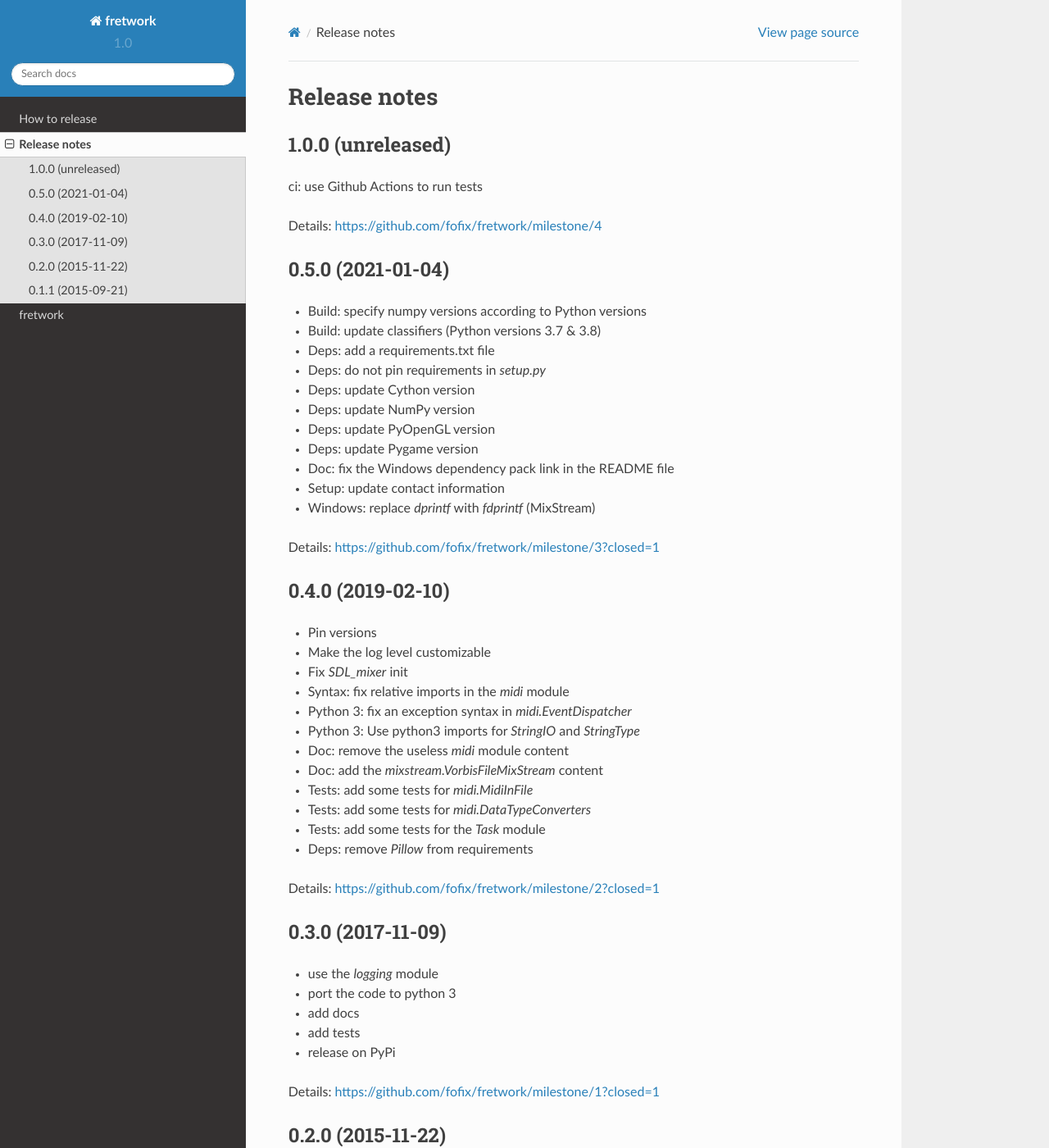
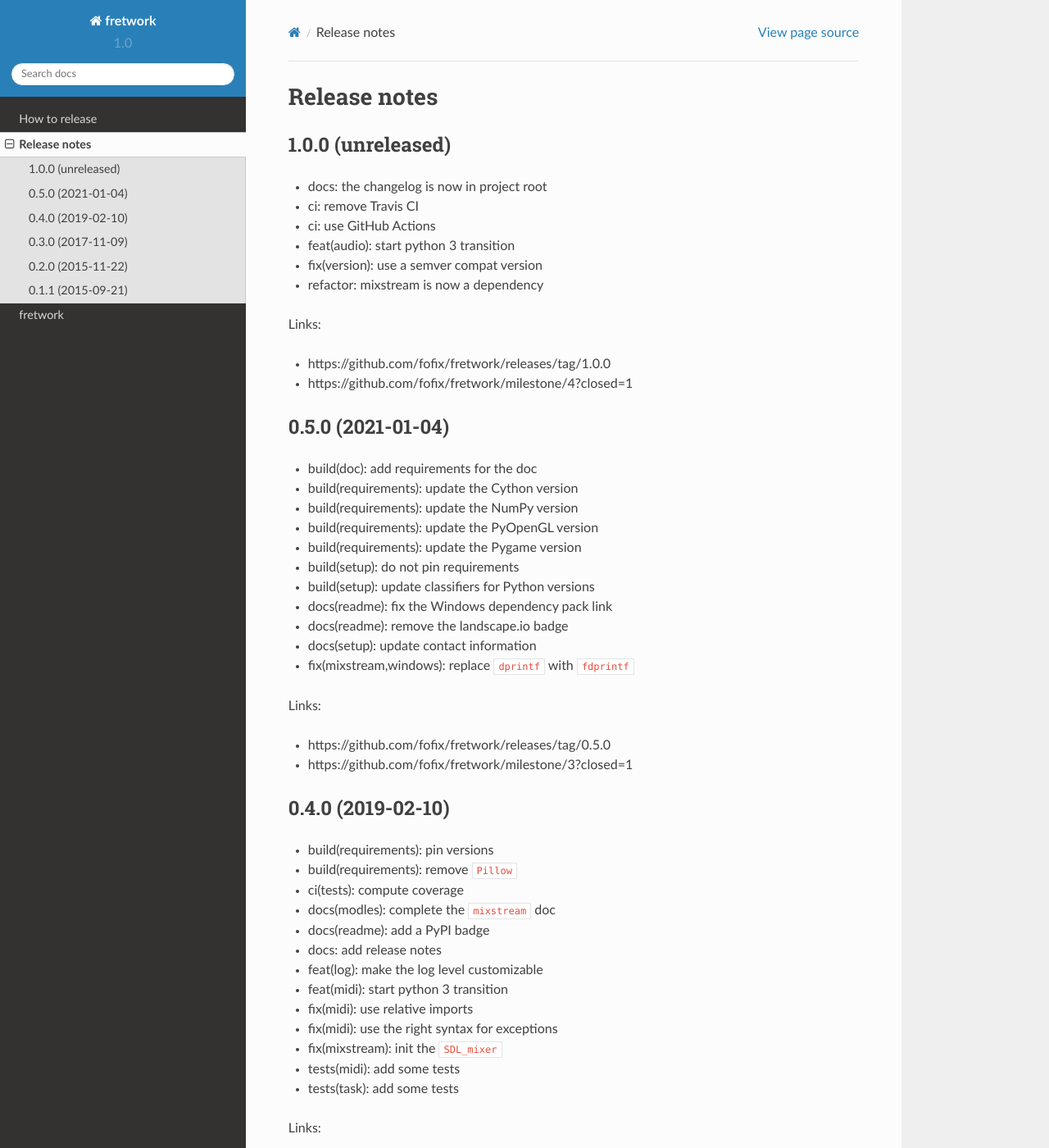
Before and after one commit to fofix/fretwork, a Sphinx documentation site: the page built from doc/source/releasenotes.rst, in a window 1280 px wide and 1400 px high. Shown: the whole window at 82% size. Built offline with Sphinx 7.4.7 and the Read the Docs theme 2.0.0, drawn with Linux system fonts in a browser that asks for light colours; some of the changed text lies outside the part shown.

Commit message:
docs(changelog): include the changelog in the root
Release notes should not be duplicated. Then, a Sphinx plugin is used to
import the changelog in the root in markdown format.

```diff
--- a/CHANGELOG.md
+++ b/CHANGELOG.md
@@ -2,10 +2,11 @@
 
 ## 1.0.0 (unreleased)
 
-- fix(version): use a semver compat version
+- docs: the changelog is now in project root
 - ci: remove Travis CI
 - ci: use GitHub Actions
 - feat(audio): start python 3 transition
+- fix(version): use a semver compat version
 - refactor: mixstream is now a dependency
 
 Links:
--- a/doc/requirements.txt
+++ b/doc/requirements.txt
@@ -1,2 +1,3 @@
 sphinx
 sphinx_rtd_theme
+myst-parser
--- a/doc/source/conf.py
+++ b/doc/source/conf.py
@@ -33,6 +33,7 @@
 extensions = [
     'sphinx.ext.autodoc',
     'sphinx.ext.doctest',
+    'myst_parser',
 ]
 
 # Add any paths that contain templates here, relative to this directory.
@@ -42,7 +43,11 @@
 # You can specify multiple suffix as a list of string:
 #
 # source_suffix = ['.rst', '.md']
-source_suffix = '.rst'
+# source_suffix = '.rst'
+source_suffix = {
+    '.rst': 'restructuredtext',
+    '.md': 'markdown',
+}
 
 # The master toctree document.
 master_doc = 'index'
--- a/doc/source/releasenotes.rst
+++ b/doc/source/releasenotes.rst
@@ -1,73 +1,2 @@
-Release notes
-=============
-
-1.0.0 (unreleased)
-------------------
-
-ci: use Github Actions to run tests
-
-Details: https://github.com/fofix/fretwork/milestone/4
-
-
-0.5.0 (2021-01-04)
-------------------
-
-- Build: specify numpy versions according to Python versions
-- Build: update classifiers (Python versions 3.7 & 3.8)
-- Deps: add a requirements.txt file
-- Deps: do not pin requirements in `setup.py`
-- Deps: update Cython version
-- Deps: update NumPy version
-- Deps: update PyOpenGL version
-- Deps: update Pygame version
-- Doc: fix the Windows dependency pack link in the README file
-- Setup: update contact information
-- Windows: replace `dprintf` with `fdprintf` (MixStream)
-
-Details: https://github.com/fofix/fretwork/milestone/3?closed=1
-
-
-0.4.0 (2019-02-10)
-------------------
-
-- Pin versions
-- Make the log level customizable
-- Fix `SDL_mixer` init
-- Syntax: fix relative imports in the `midi` module
-- Python 3: fix an exception syntax in `midi.EventDispatcher`
-- Python 3: Use python3 imports for `StringIO` and `StringType`
-- Doc: remove the useless `midi` module content
-- Doc: add the `mixstream.VorbisFileMixStream` content
-- Tests: add some tests for `midi.MidiInFile`
-- Tests: add some tests for `midi.DataTypeConverters`
-- Tests: add some tests for the `Task` module
-- Deps: remove `Pillow` from requirements
-
-Details: https://github.com/fofix/fretwork/milestone/2?closed=1
-
-
-0.3.0 (2017-11-09)
-------------------
-
-- use the `logging` module
-- port the code to python 3
-- add docs
-- add tests
-- release on PyPi
-
-Details: https://github.com/fofix/fretwork/milestone/1?closed=1
-
-
-0.2.0 (2015-11-22)
-------------------
-
-- Add the `midi` module
-- add the `time` module
-- remove compiled code
-- add DLLs path for Windows
-
-
-0.1.1 (2015-09-21)
-------------------
-
-Initial release
+.. include:: ../../CHANGELOG.md
+   :parser: myst_parser.sphinx_
```
